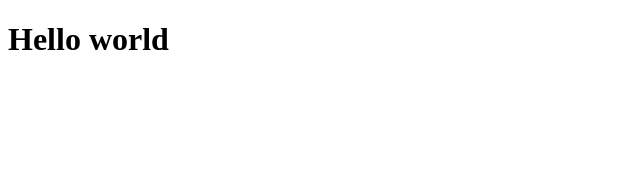
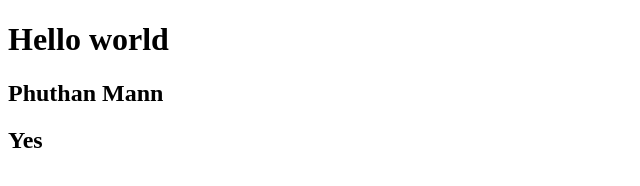
Before and after one commit to lnwyong/testGithub, a plain HTML site: page index.html in a window 1280 px wide. Shown: the whole page, without its empty margins (0-640 px from the left). Drawn offline with Linux system fonts and the light colour scheme.

Commit message:
ทดสอบเพิ่มcodeในไฟล์

```diff
--- a/index.html
+++ b/index.html
@@ -6,4 +6,6 @@
 
 <body>
     <h1>Hello world</h1>
+    <h2>Phuthan Mann</h2>
+    <h2>Yes</h2>
 </body>
```
